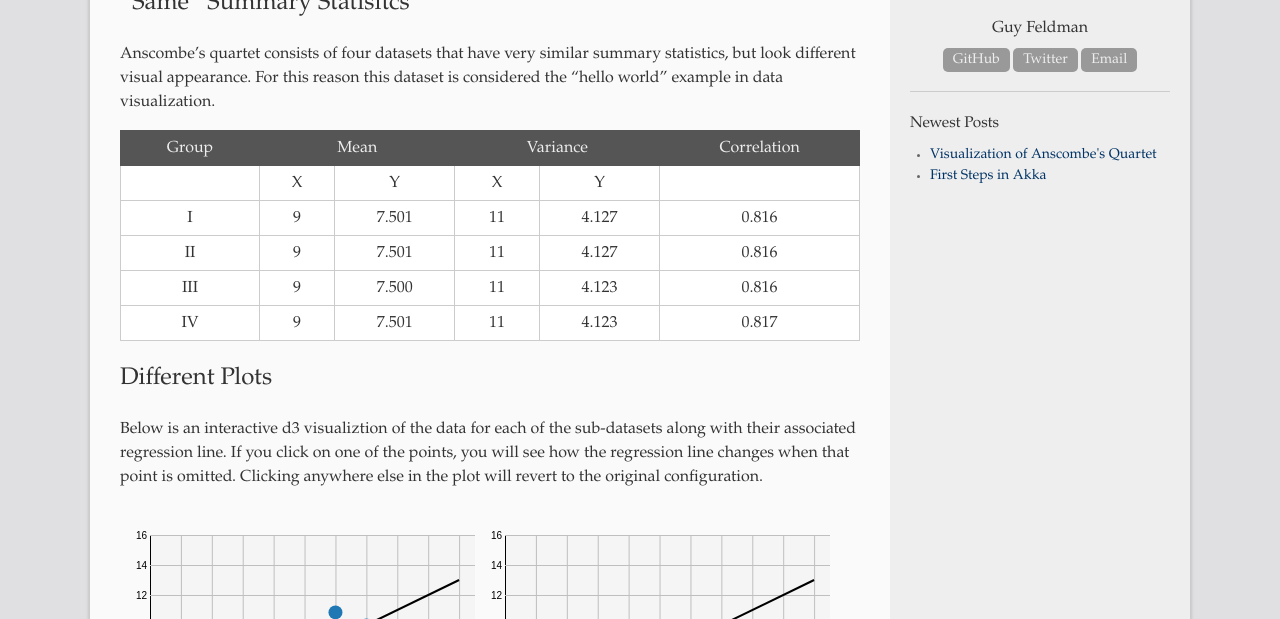
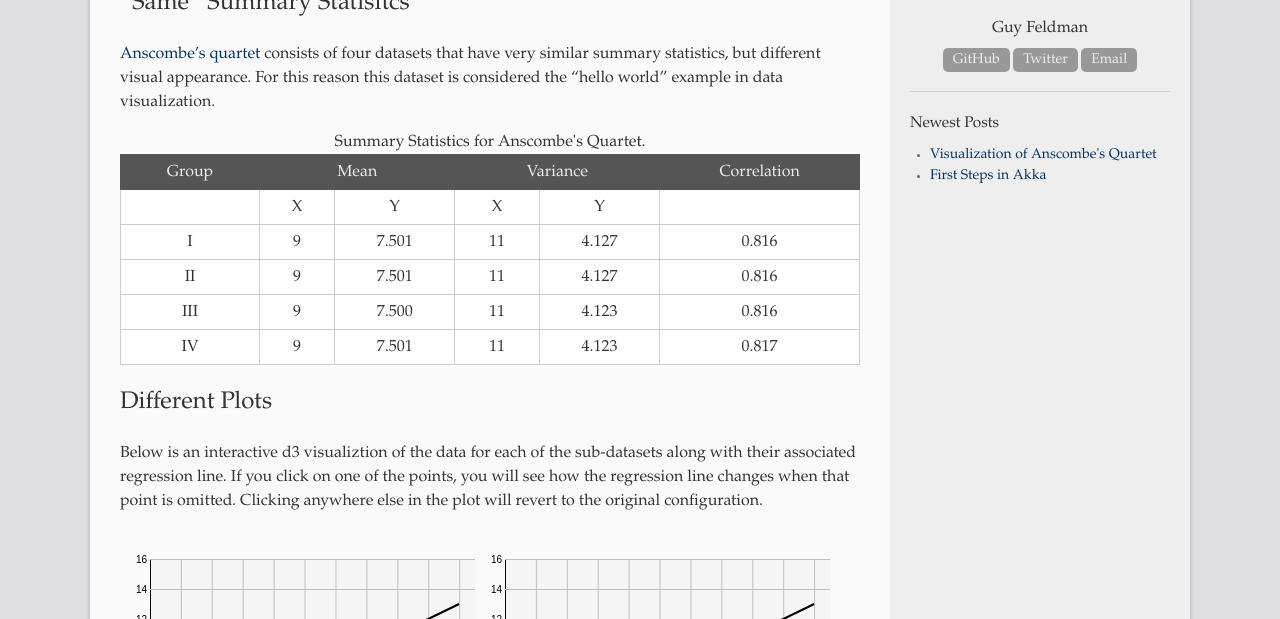
Before and after one commit to gfeldman/gfeldman.github.io, a Jekyll site: the page built from _posts/2017-07-23-Anscombes-Quartet.markdown, in a window 1280 px wide and 900 px high, cut to the strip 281-900 px from the top of the window. Built offline with Jekyll 4.4.1, drawn with Linux system fonts in a browser that asks for light colours.

Commit message:
update to anscombe2

```diff
--- a/_posts/2017-07-23-Anscombes-Quartet.markdown
+++ b/_posts/2017-07-23-Anscombes-Quartet.markdown
@@ -35,7 +35,7 @@ td {
 </style>
 
 ## "Same" Summary Statisitcs ##
-Anscombe's quartet consists of four datasets that have very similar summary statistics, but look different visual appearance. For this reason this dataset is considered the "hello world" example in data visualization.
+[Anscombe's quartet](https://en.wikipedia.org/wiki/Anscombe%27s_quartet) consists of four datasets that have very similar summary statistics, but different visual appearance. For this reason this dataset is considered the "hello world" example in data visualization.
 
 <table style="width:100%">
   <tr>
@@ -84,6 +84,7 @@ Anscombe's quartet consists of four datasets that have very similar summary stat
     <td>4.123</td>
     <td>0.817</td>
   </tr>
+  <caption>Summary Statistics for Anscombe's Quartet.</caption>
 </table>
 
 
@@ -267,7 +268,4 @@ function render(error,data){
 
 
 d3.tsv('../data/quartet_with_reg.tsv',render);
-
-
-
 </script>
```
